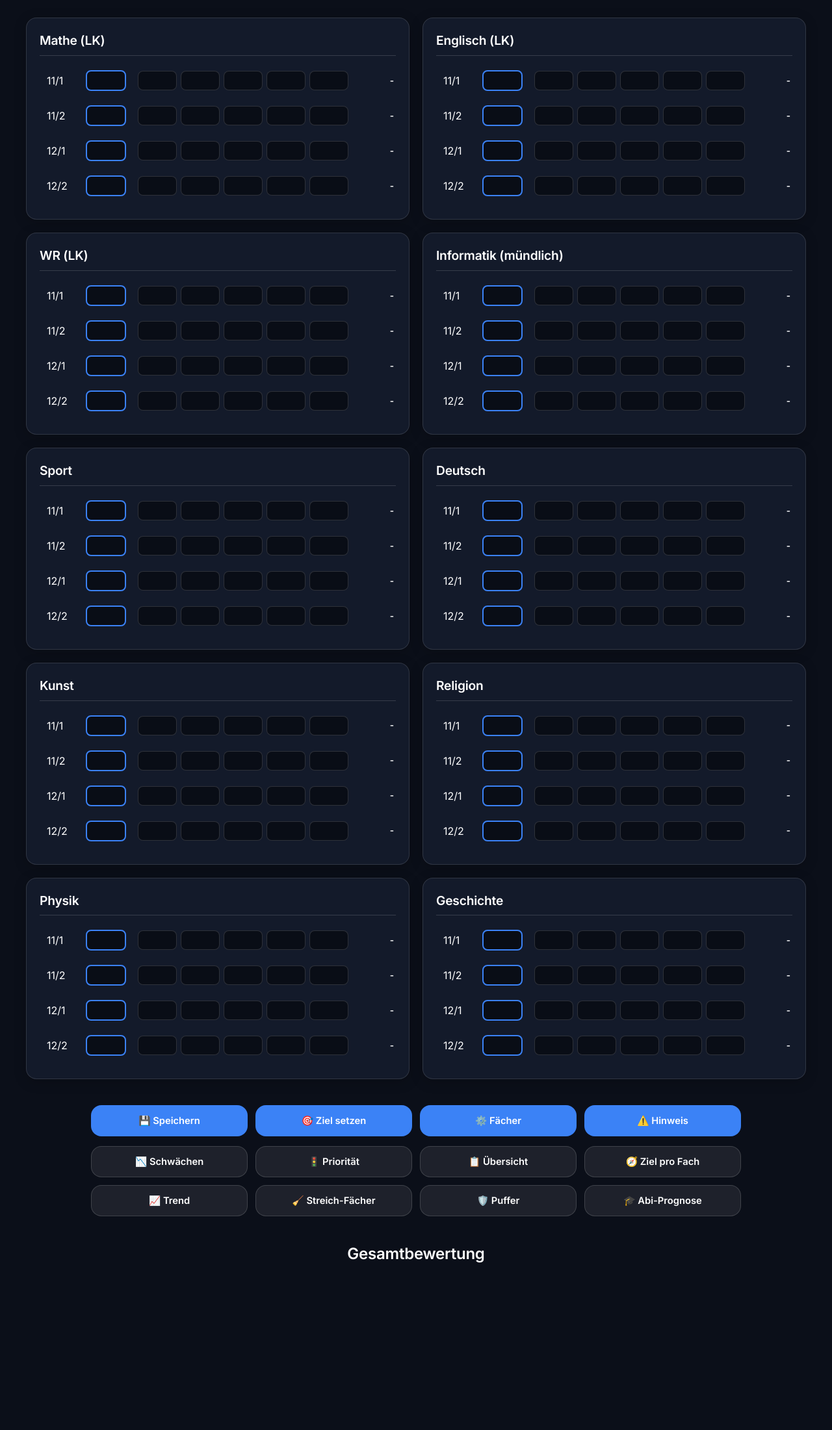
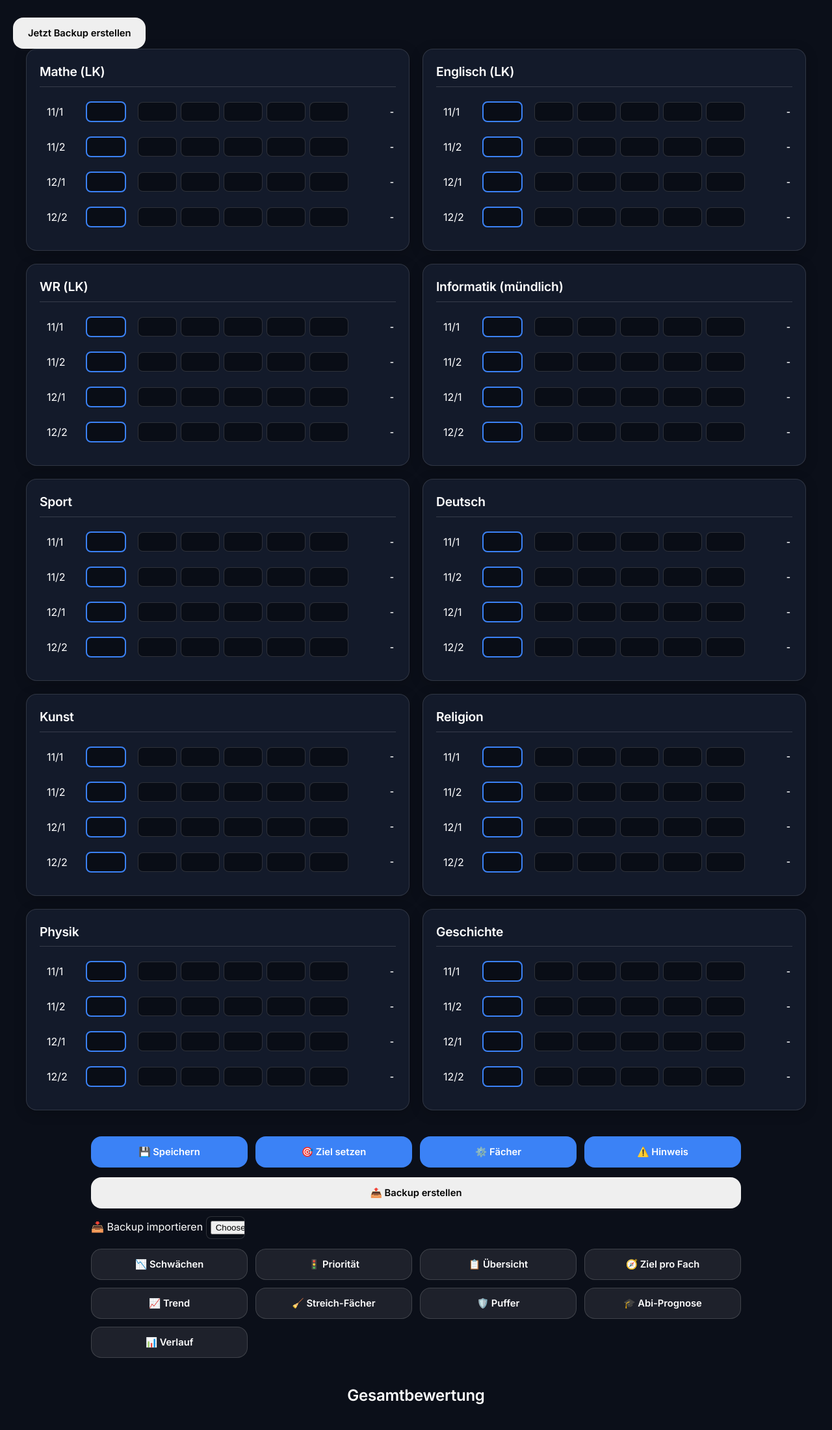
Before and after one commit to CodeByJayson/noten-uebersicht, a plain HTML site: page index.html in a window 1280 px wide. Shown: the part 109-2310 px from the top of the page at 65% size. Before the commit the page ends 2126 px from the top, so only its background shows below. Drawn offline with nearby package versions, Linux system fonts and the light colour scheme.

Commit message:
Update index.html

```diff
--- a/index.html
+++ b/index.html
@@ -2,12 +2,18 @@
 <html lang="de">
 <head>
   <meta charset="UTF-8">
+  <meta name="viewport" content="width=device-width, initial-scale=1.0">
   <title>Noten Tracker</title>
   <link rel="stylesheet" href="style.css">
 </head>
 <body>
 
 <h1>📊 Notenübersicht</h1>
+
+<div id="backupBanner">
+  <span></span>
+  <button onclick="exportBackup()">Jetzt Backup erstellen</button>
+</div>
 
 <div id="subjects"></div>
 
@@ -20,6 +26,14 @@
     <button onclick="openWarning()">⚠️ Hinweis</button>
   </div>
 
+  <div class="button-group backup-group">
+    <button onclick="exportBackup()">📤 Backup erstellen</button>
+    <label class="file-input-label">
+      📥 Backup importieren
+      <input type="file" accept="application/json" onchange="importBackup(event)">
+    </label>
+  </div>
+
   <div class="button-group analysis-group">
     <button onclick="analyseWeakness()">📉 Schwächen</button>
     <button onclick="analysePriority()">🚦 Priorität</button>
@@ -29,6 +43,7 @@
     <button onclick="analyseStreichfaecher()">🧹 Streich-Fächer</button>
     <button onclick="analysePuffer()">🛡️ Puffer</button>
     <button onclick="analyseAbiPrognose()">🎓 Abi-Prognose</button>
+    <button onclick="analyseHistory()">📊 Verlauf</button>
   </div>
 
 </div>
@@ -57,6 +72,8 @@
 
       • ⛔ Wenn du Browserdaten löschst oder im privaten Modus bist, gehen alle Noten verloren.<br><br>
 
+      • <b>Deshalb: Mache mindestens einmal im Monat ein Backup</b> über den Button "📤 Backup erstellen". Der Banner oben erinnert dich automatisch daran, sobald es fällig ist.<br><br>
+
       • Die Seite funktioniert nur auf diesem Gerät und wird nicht synchronisiert.<br><br>
 
       • Alle Berechnungen dienen nur zur Orientierung und sind ohne Gewähr.<br><br>
@@ -67,7 +84,7 @@
 
       <b>Achtung:</b><br>
   Wenn du deine Fächer änderst, können bereits eingetragene Noten
-  nicht mehr korrekt zugeordnet werden und erscheinen möglicherweise als „verloren“.<br><br>
+  nicht mehr korrekt zugeordnet werden und erscheinen möglicherweise als „verloren".<br><br>
 
   👉 Empfehlung: Fächer am Anfang festlegen und danach nicht mehr ändern.
     </p>
@@ -79,6 +96,7 @@
 <h2>Gesamtbewertung</h2>
 <p id="result"></p>
 
+<script src="https://cdn.jsdelivr.net/npm/chart.js@4"></script>
 <script src="script.js"></script>
 </body>
 </html>
```
Lines whose indentation alone changed are shown as unchanged.
